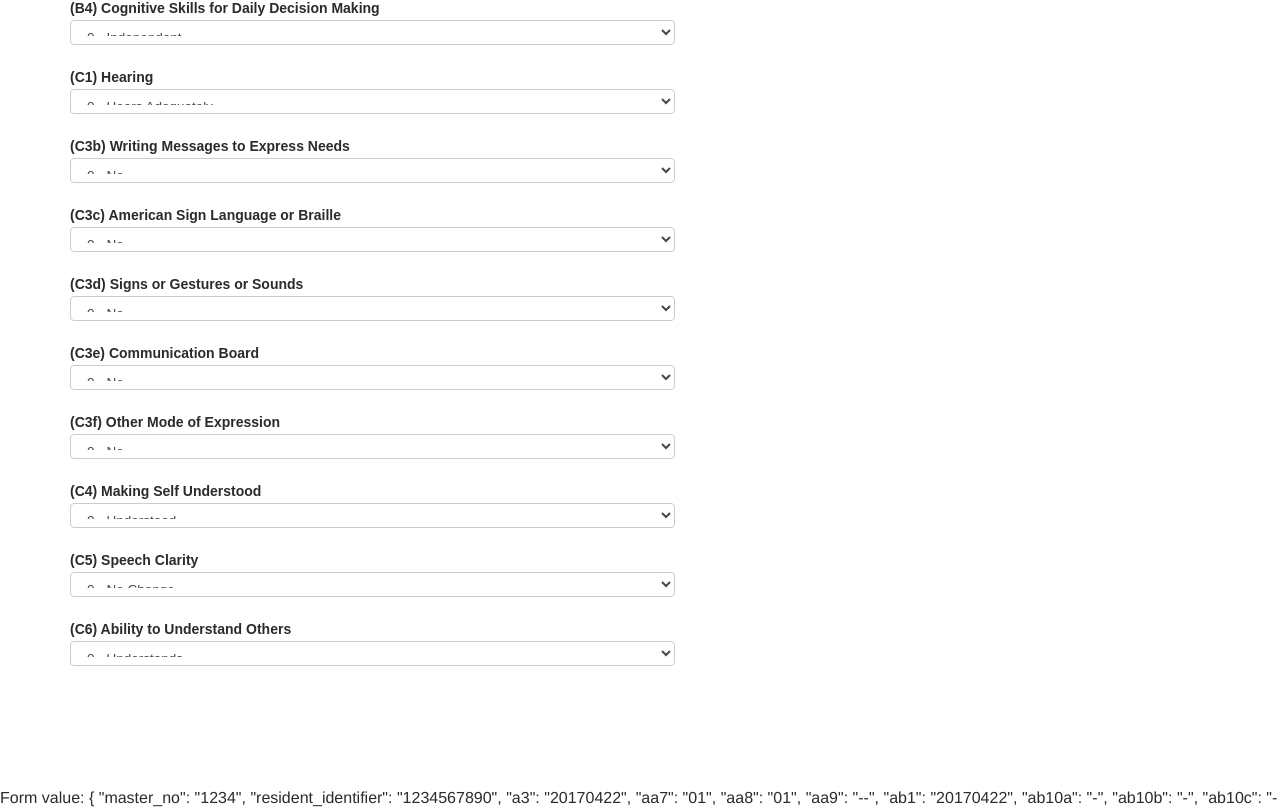
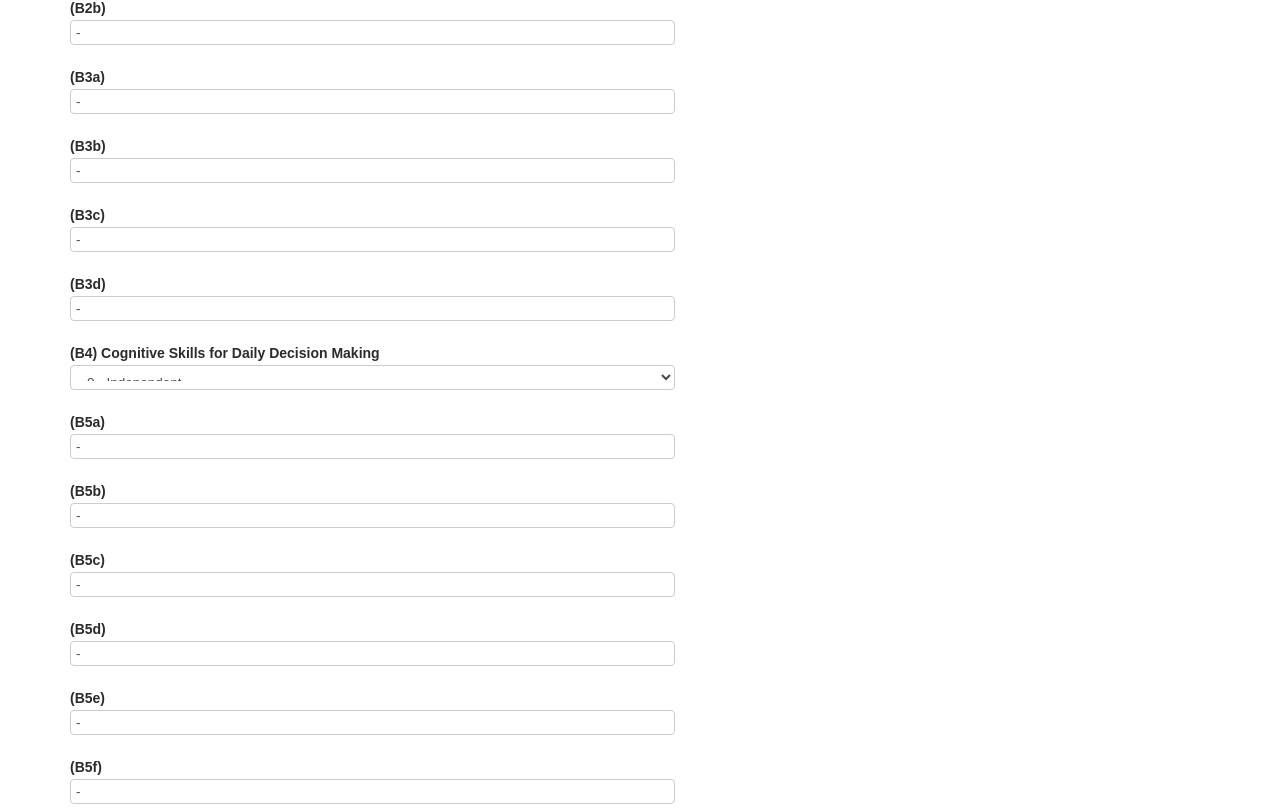
Before and after one commit to beccaharris/mds2-builder-fe, an Angular app: page / in a window 1280 px wide. Shown: the part 3457-4266 px from the top of the page. Built offline with nearby package versions, Linux system fonts and the light colour scheme.

Commit message:
through b6

```diff
--- a/src/app/assessment/assessment.component.html
+++ b/src/app/assessment/assessment.component.html
@@ -626,6 +626,71 @@
     </select>
   </div>
 
+  <!-- (B2b) -->
+  <div class="form-group">
+    <label
+      class="control-label">
+        (B2b)
+    </label>
+    <br>
+    <input
+      type="text"
+      class="form-field"
+      formControlName="b2b">
+  </div>
+
+  <!-- (B3a) -->
+  <div class="form-group">
+    <label
+      class="control-label">
+        (B3a)
+    </label>
+    <br>
+    <input
+      type="text"
+      class="form-field"
+      formControlName="b3a">
+  </div>
+
+  <!-- (B3b) -->
+  <div class="form-group">
+    <label
+      class="control-label">
+        (B3b)
+    </label>
+    <br>
+    <input
+      type="text"
+      class="form-field"
+      formControlName="b3b">
+  </div>
+
+  <!-- (B3c) -->
+  <div class="form-group">
+    <label
+      class="control-label">
+        (B3c)
+    </label>
+    <br>
+    <input
+      type="text"
+      class="form-field"
+      formControlName="b3c">
+  </div>
+
+  <!-- (B3d) -->
+  <div class="form-group">
+    <label
+      class="control-label">
+        (B3d)
+    </label>
+    <br>
+    <input
+      type="text"
+      class="form-field"
+      formControlName="b3d">
+  </div>
+
   <!-- (B4) Cognitive Skills for Daily Decision Making -->
   <div class="form-group">
     <label
@@ -637,6 +702,97 @@
         [value]="state.key">{{state.label}}
       </option>
     </select>
+  </div>
+
+  <!-- (B5a) -->
+  <div class="form-group">
+    <label
+      class="control-label">
+        (B5a)
+    </label>
+    <br>
+    <input
+      type="text"
+      class="form-field"
+      formControlName="b5a">
+  </div>
+
+  <!-- (B5b) -->
+  <div class="form-group">
+    <label
+      class="control-label">
+        (B5b)
+    </label>
+    <br>
+    <input
+      type="text"
+      class="form-field"
+      formControlName="b5b">
+  </div>
+
+  <!-- (B5c) -->
+  <div class="form-group">
+    <label
+      class="control-label">
+        (B5c)
+    </label>
+    <br>
+    <input
+      type="text"
+      class="form-field"
+      formControlName="b5c">
+  </div>
+
+  <!-- (B5d) -->
+  <div class="form-group">
+    <label
+      class="control-label">
+        (B5d)
+    </label>
+    <br>
+    <input
+      type="text"
+      class="form-field"
+      formControlName="b5d">
+  </div>
+
+  <!-- (B5e) -->
+  <div class="form-group">
+    <label
+      class="control-label">
+        (B5e)
+    </label>
+    <br>
+    <input
+      type="text"
+      class="form-field"
+      formControlName="b5e">
+  </div>
+
+  <!-- (B5f) -->
+  <div class="form-group">
+    <label
+      class="control-label">
+        (B5f)
+    </label>
+    <br>
+    <input
+      type="text"
+      class="form-field"
+      formControlName="b5f">
+  </div>
+
+  <!-- (B6) -->
+  <div class="form-group">
+    <label
+      class="control-label">
+        (B6)
+    </label>
+    <br>
+    <input
+      type="text"
+      class="form-field"
+      formControlName="b6">
   </div>
 
   <!-- (C1) Hearing -->
--- a/src/app/assessment/assessment.component.ts
+++ b/src/app/assessment/assessment.component.ts
@@ -78,7 +78,19 @@ export class AssessmentComponent {
       ad2: 'OTHR',
       b1: '0',
       b2a: '0',
+      b2b: '-',
+      b3a: '-',
+      b3b: '-',
+      b3c: '-',
+      b3d: '-',
       b4: '0',
+      b5a: '-',
+      b5b: '-',
+      b5c: '-',
+      b5d: '-',
+      b5e: '-',
+      b5f: '-',
+      b6: '-',
       c1: '0',
       c3b: '0',
       c3c: '0',
```
Lines whose indentation alone changed are shown as unchanged.
